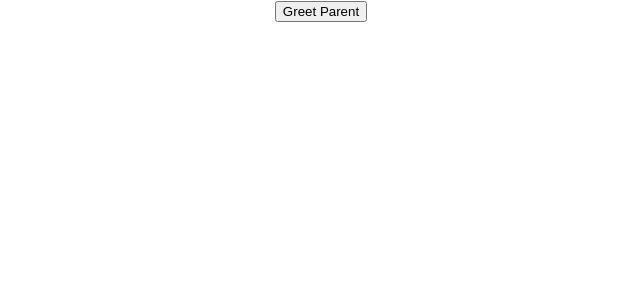
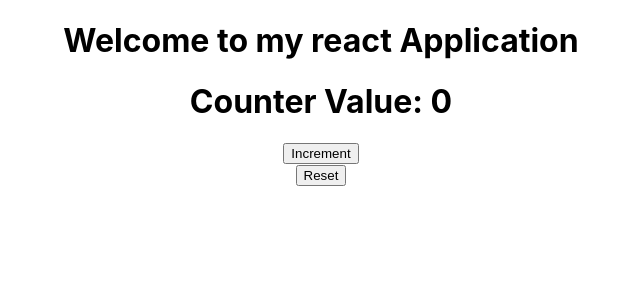
Before and after one commit to lyonsouma/React-Projects, a React (Create React App) app: page / in a window 1280 px wide. Shown: the top 300 px of the page, without its empty margins (319-959 px from the left). Built offline with nearby package versions, Linux system fonts and the light colour scheme.

Commit message:
State and SetState by lec

```diff
--- a/src/App.js
+++ b/src/App.js
@@ -7,11 +7,15 @@ import './App.css';
 // import Properties from './components/Sample';
 // import Property from './components/Sample';
 // import Destru from './components/DestrucuteClass';
-import ParentComponent from './components/ParentComponent';
+// import ParentComponent from './components/ParentComponent';
+import StateByLec from './components/StateByLec';
 function App() {
   return (
     <div className="App">
-    <ParentComponent/>
+      <StateByLec />
+
+
+    {/* <ParentComponent/> */}
 
     {/* <Destru name= 'Lyons'/> */}
 
--- a/src/components/ParentComponent.js
+++ b/src/components/ParentComponent.js
@@ -1,5 +1,7 @@
 import { Component } from "react";
 import ChildComponent from './ChildComponent';
+
+
 class ParentComponent extends Component{
 
     constructor(props){
--- /dev/null
+++ b/src/components/StateByLec.js
@@ -0,0 +1,36 @@
+import {Component} from "react";
+
+class StateByLec extends Component{
+
+    constructor(){
+        super();
+        this.state = {
+            Counter : 0,
+        }
+    }
+    ChangeCounter(){
+        this.setState({
+            Counter: this.state.Counter +1,
+        })
+    }
+
+    ChangeCount(){
+        this.setState({
+            Counter: 0,
+        })
+    }
+
+    render(){
+        return(
+            <div>
+                <h1>Welcome to my react Application</h1>
+              <h1>Counter Value: {this.state.Counter}</h1>
+              <button onClick={()=>this.ChangeCounter()}>Increment</button>
+              <br></br>
+              <button onClick={()=>this.ChangeCount()}>Reset</button>
+            </div>
+        )
+    }
+}
+
+export default StateByLec;
```
